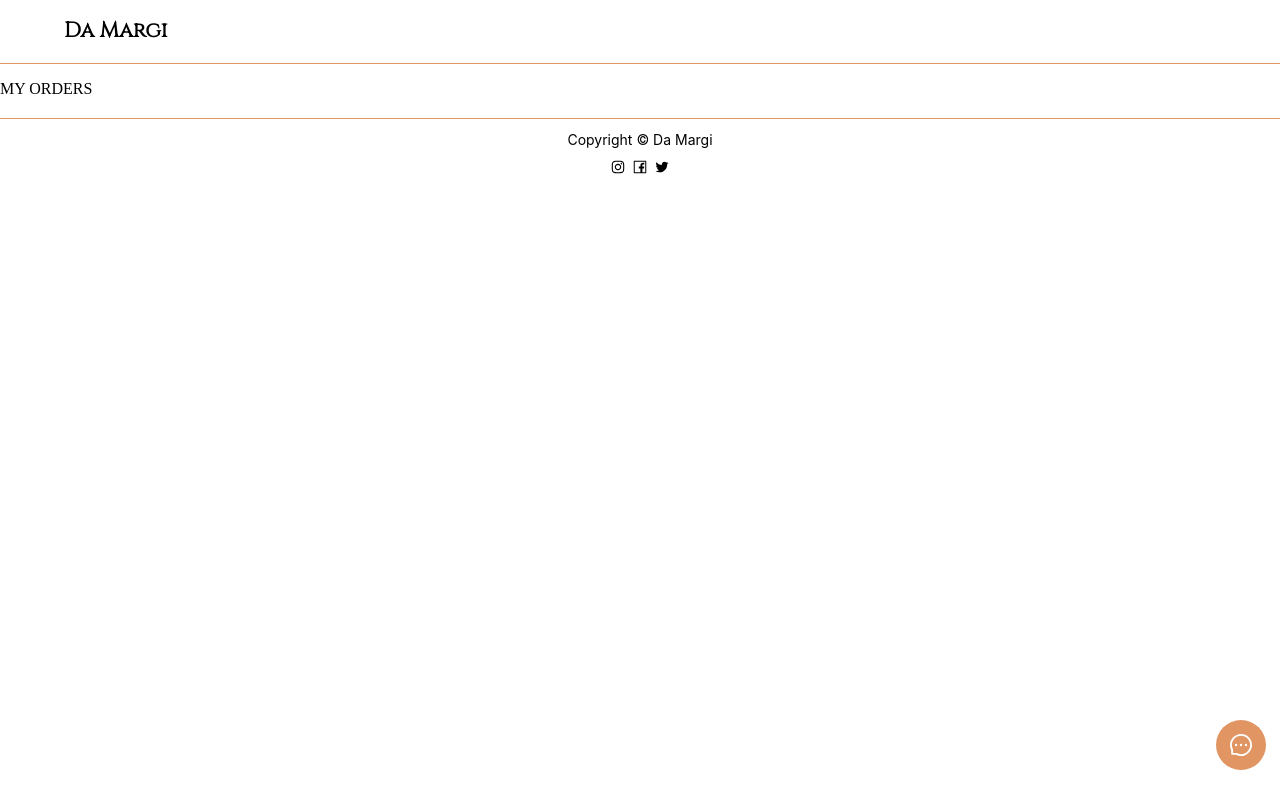
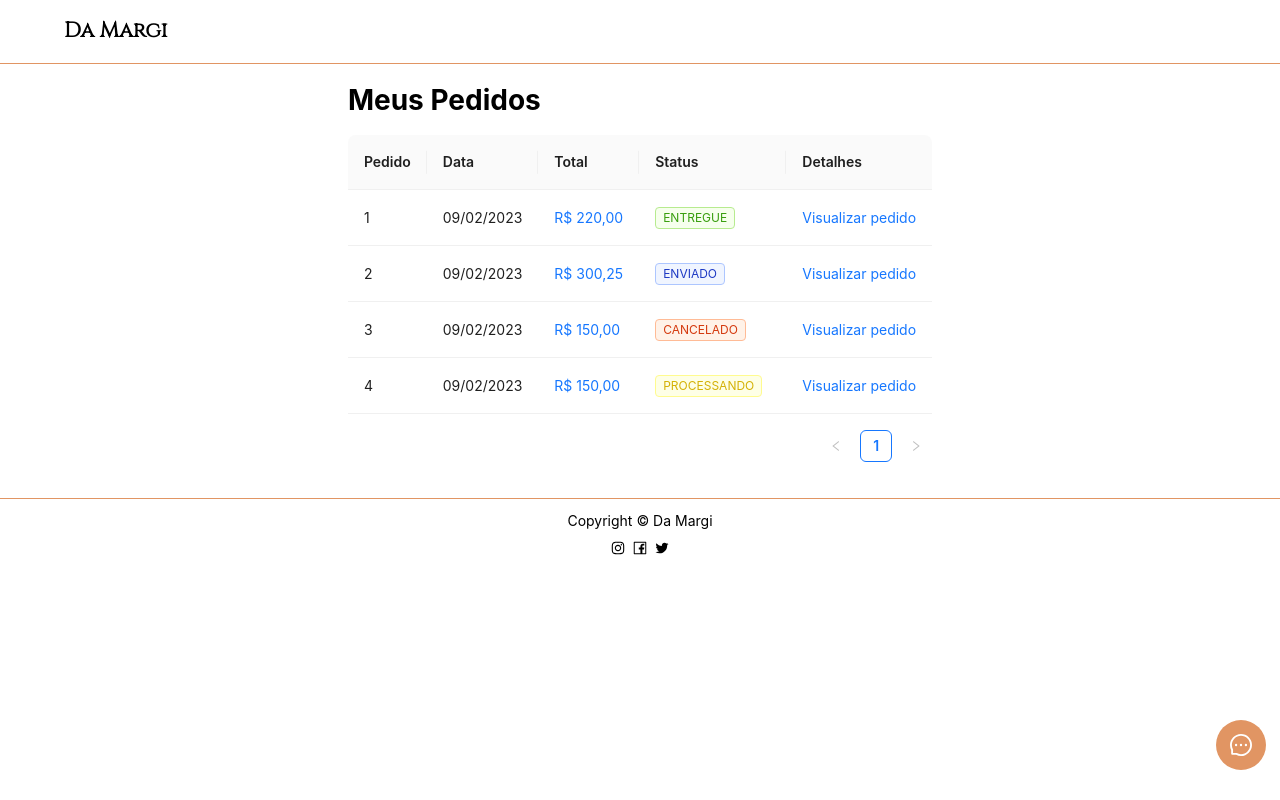
Before and after one commit to guibeutler/MERN-Stack-Project-E-commerce, a React (Create React App) app in the folder frontend/: page /user/my-orders in a window 1280 px wide. Built offline with nearby package versions, Linux system fonts and the light colour scheme; a web font is replaced by a local one.

Commit message:
create screen userOrders

```diff
--- a/frontend/src/screens/users/UserOrders.tsx
+++ b/frontend/src/screens/users/UserOrders.tsx
@@ -1,11 +1,126 @@
+/* eslint-disable jsx-a11y/anchor-is-valid */
 import React from 'react'
+import { Col, Row, Table, Tag } from 'antd'
+import type { ColumnsType } from 'antd/es/table'
+import moment from 'moment'
 
-function UserOrders() {
+interface DataType {
+	key: string
+	order: number
+	// user: string
+	date: string
+	amount: number
+	tags: string[]
+	details: string
+}
+
+const columns: ColumnsType<DataType> = [
+	{
+		title: 'Pedido',
+		dataIndex: 'order',
+		key: 'order',
+	},
+	// {
+	// 	title: 'Usuário',
+	// 	dataIndex: 'user',
+	// 	key: 'user',
+	// 	render: (text) => <a>{text}</a>,
+	// },
+	{
+		title: 'Data',
+		dataIndex: 'date',
+		key: 'date',
+	},
+	{
+		title: 'Total',
+		dataIndex: 'amount',
+		key: 'amount',
+		render: (_, price) => (
+			<a>R$ {price.amount.toFixed(2).toString().replace('.', ',')}</a>
+		),
+	},
+	{
+		title: 'Status',
+		key: 'status',
+		dataIndex: 'status',
+		render: (_, { tags }) => (
+			<>
+				{tags.map((tag) => {
+					let color =
+						tag === 'entregue'
+							? 'green'
+							: tag === 'cancelado'
+							? 'volcano'
+							: tag === 'processando'
+							? 'yellow'
+							: 'geekblue'
+
+					return (
+						<Tag color={color} key={tag}>
+							{tag.toUpperCase()}
+						</Tag>
+					)
+				})}
+			</>
+		),
+	},
+	{
+		title: 'Detalhes',
+		key: 'details',
+		dataIndex: 'details',
+		render: (_, d) => <a>{d.details}</a>,
+	},
+]
+
+const currentDateTime = moment().local().format('DD/MM/YYYY')
+
+const data: DataType[] = [
+	{
+		key: '1',
+		order: 1,
+		// user: 'John Brown',
+		date: currentDateTime,
+		amount: 220.0,
+		tags: ['entregue'],
+		details: 'Visualizar pedido',
+	},
+	{
+		key: '2',
+		order: 2,
+		// user: 'Jim Green',
+		date: currentDateTime,
+		amount: 300.25,
+		tags: ['enviado'],
+		details: 'Visualizar pedido',
+	},
+	{
+		key: '3',
+		order: 3,
+		// user: 'Joe Black',
+		date: currentDateTime,
+		amount: 150.0,
+		tags: ['cancelado'],
+		details: 'Visualizar pedido',
+	},
+	{
+		key: '4',
+		order: 4,
+		// user: 'Joe Black',
+		date: currentDateTime,
+		amount: 150.0,
+		tags: ['processando'],
+		details: 'Visualizar pedido',
+	},
+]
+
+function UserOrderDetails() {
 	return (
-		<div>
-			<p>MY ORDERS</p>
-		</div>
+		<Row style={{ display: 'flex', justifyContent: 'center' }}>
+			<Col>
+				<h1>Meus Pedidos</h1>
+				<Table columns={columns} dataSource={data} />
+			</Col>
+		</Row>
 	)
 }
-
-export default UserOrders
+export default UserOrderDetails
--- a/frontend/src/screens/users/UserProfile.tsx
+++ b/frontend/src/screens/users/UserProfile.tsx
@@ -1,6 +1,6 @@
 /* eslint-disable jsx-a11y/anchor-is-valid */
 import React, { useState } from 'react'
-import { Alert, Button, Col, Form, Input, InputNumber, Row, Select } from 'antd'
+import { Button, Col, Form, Input, InputNumber, Row, Select } from 'antd'
 import { useNavigate } from 'react-router-dom'
 
 const { Option } = Select
@@ -64,19 +64,19 @@ function UserProfile() {
 					onFinishFailed={onFinishFailed}
 					autoComplete="off"
 				>
-					<Form.Item label="Nome" name="username">
+					<Form.Item hasFeedback label="Nome" name="username">
 						<Input />
 					</Form.Item>
-					<Form.Item label="Sobrenome" name="lastname">
+					<Form.Item hasFeedback label="Sobrenome" name="lastname">
 						<Input />
 					</Form.Item>
-					<Form.Item label="E-mail" name="email">
+					<Form.Item hasFeedback label="E-mail" name="email">
 						<Input
 							disabled
 							placeholder="Para alterar, precisa excluir a conta e criar uma nova."
 						/>
 					</Form.Item>
-					<Form.Item label="Telefone" name="phone">
+					<Form.Item hasFeedback label="Telefone" name="phone">
 						<InputNumber
 							style={{ width: '350px' }}
 							addonBefore={
@@ -93,16 +93,16 @@ function UserProfile() {
 							maxLength={15}
 						/>
 					</Form.Item>
-					<Form.Item label="CEP" name="zipcode">
+					<Form.Item hasFeedback label="CEP" name="zipcode">
 						<Input placeholder="_____-___" />
 					</Form.Item>
-					<Form.Item label="Endereço" name="address">
+					<Form.Item hasFeedback label="Endereço" name="address">
 						<Input placeholder="Sua rua e número" />
 					</Form.Item>
-					<Form.Item label="Cidade" name="city">
+					<Form.Item hasFeedback label="Cidade" name="city">
 						<Input placeholder="Sua cidade" />
 					</Form.Item>
-					<Form.Item label="País" name="country">
+					<Form.Item hasFeedback label="País" name="country">
 						<Input placeholder="Seu país" />
 					</Form.Item>
 					<Form.Item
```
